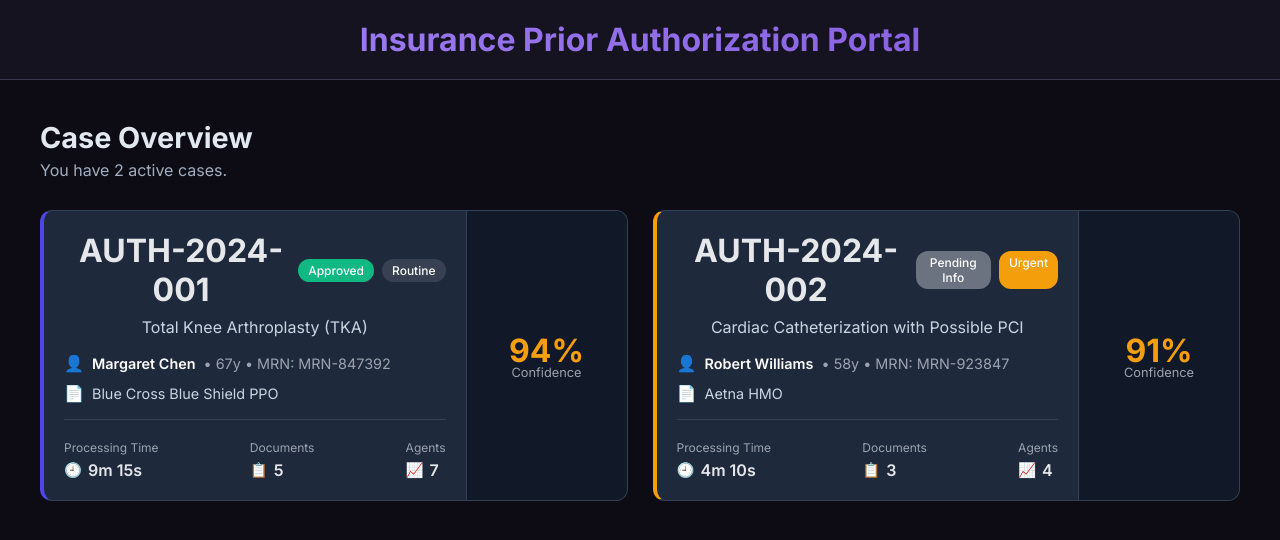
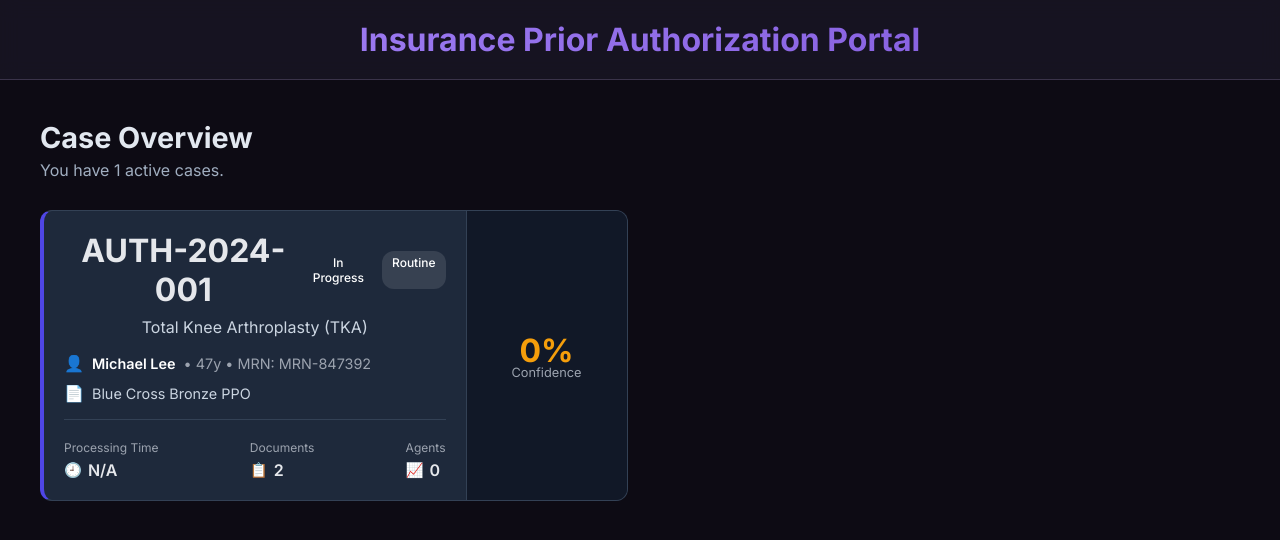
Before and after one commit to dharageshcareer/insurance-portal, a React (Create React App) app: page / in a window 1280 px wide. Shown: the top 540 px of the page. Built offline with nearby package versions, Linux system fonts and the light colour scheme.

Commit message:
working for preauth

```diff
--- a/src/App.js
+++ b/src/App.js
@@ -4,72 +4,43 @@ import Dashboard from './pages/Dashboard';
 import DetailPage from './pages/DetailPage';
 import './App.css';
 
-// Mock data that both pages can access. In a real app, this would come from a state manager or API.
 export const caseData = [
   {
+    // High-level data for dashboard/overview
     requestId: 'AUTH-2024-001',
     procedure: 'Total Knee Arthroplasty (TKA)',
-    status: 'Approved',
-    priority: 'Routine', // <--- THIS FIELD WAS MISSING
-    confidence: 94,
-    submitted: {
-        date: '1/15/2024',
-        time: '3:00:00 PM',
+    status: 'In Progress',
+    priority: 'Routine',
+    confidence: 0,
+    submitted: { date: '1/15/2024', time: '3:00:00 PM' },
+    metrics: { processingTime: 'N/A', documents: 2, agents: 0 },
+
+    // Detailed data for the new Eligibility payload
+    patient_payload: { "firstName": "Michael", "lastName": "Lee", "dateOfBirth": "1978-11-05", "gender": "M", "contactNumber": "+1-555-333-7777", "emailId": "michael.lee@example.com" },
+    insurance_payload: { "payerName": "Blue Cross Bronze PPO", "memberId": "M003", "policyNumber": "POL555666777" },
+    provider_payload: { "providerName": "Sunrise Hospital", "facilityNPI": "3344556677", "renderingPhysician": "Dr. Robert Kim", "physicianNPI": "8877665544" },
+    serviceDetails_payload: { "dateOfService": "2025-06-15", "typeOfService": "Inpatient", "cptCode": "27447", "diagnosisCode": "M17.11" },
+    clinical_payload: { "vitals": { "bloodPressure": "130/85", "heartRate": 82, "temperature": "99.0F", "respiratoryRate": 18, "spo2": "96%" }, "diagnosisList": [ { "icdCode": "M17.11", "description": "Unilateral primary osteoarthritis", "primary": true } ], "clinicalNotes": "Severe knee pain requiring surgery.", "medicalHistory": { "pastConditions": ["Hypertension"], "currentMedications": ["Lisinopril 10mg"] } },
+
+    // Data for the Pre-Auth payload and other UI parts
+    memberId: 'M001', // Corresponds to the pre-auth payload member_id
+    serviceDetails: { cpt_code: "27447" },
+    clinicalDetails: {
+      symptoms: "Severe knee pain",
+      diagnosis: 'Unilateral primary osteoarthritis',
+      clinicalHistory: ["Hypertension"],
+      // --- THIS IS THE UPDATED DOCUMENT STRUCTURE ---
+      documents: [
+        { "documentType": "Clinical Notes", "fileName": "doctor_notes_M001.pdf" },
+        { "documentType": "Imaging Report", "fileName": "xray_report_M001.pdf" }
+      ]
     },
-    metrics: {
-        processingTime: '9m 15s',
-        documents: 5, // This was missing in the previous data for CaseCard
-        agents: 7,
-    },
-    patient: {
-      name: 'Margaret Chen',
-      age: 67,
-      mrn: 'MRN-847392',
-    },
-    insurance: {
-      provider: 'Blue Cross Blue Shield PPO',
-      planId: 'BCBS-TX-8473921',
-    },
-    // Keep the detailed data needed for the detail page
-    memberId: 'M001',
-    dob: '1957-05-20',
-    policyId: 'POL98765',
-    serviceDetails: { date_of_service: "2025-04-10", cpt_code: "27447", icd_codes: ["M17.11"], provider_npi: "1427683920", place_of_service: "OPD" },
-    clinicalDetails: { symptoms: "Chronic knee pain", diagnosis: 'Primary osteoarthritis of the right knee.', clinicalHistory: ["Knee osteoarthritis diagnosed in 2022", "Failed conservative treatments"], documents: [ { name: 'doctor_notes_M001.pdf', size: '2.1MB' }, { name: 'xray_report_M001.pdf', size: '5.4MB' } ] },
-  },
-  {
-    requestId: 'AUTH-2024-002',
-    procedure: 'Cardiac Catheterization with Possible PCI',
-    status: 'Pending Info',
-    priority: 'Urgent', // <--- THIS FIELD WAS MISSING
-    confidence: 91,
-    submitted: {
-        date: '1/16/2024',
-        time: '11:30:00 AM',
-    },
-    metrics: {
-        processingTime: '4m 10s',
-        documents: 3,
-        agents: 4,
-    },
-    patient: {
-      name: 'Robert Williams',
-      age: 58,
-      mrn: 'MRN-923847',
-    },
-    insurance: {
-      provider: 'Aetna HMO',
-      planId: 'AETNA-NY-923847',
-    },
-    // Keep the detailed data
-    memberId: 'M002',
-    dob: '1966-09-15',
-    policyId: 'POL12345',
-    serviceDetails: { date_of_service: "2025-04-12", cpt_code: "99203", icd_codes: ["I25.10"], provider_npi: "1427683921", place_of_service: "Hospital" },
-    clinicalDetails: { symptoms: "Chest pain and shortness of breath", diagnosis: 'Atherosclerotic heart disease', clinicalHistory: ["History of hypertension"], documents: [ { name: 'cardiologist_report_M002.pdf', size: '1.8MB' } ] },
+
+    // Data for the Detail Page Overview
+    patient: { name: 'Michael Lee', age: 47, mrn: 'MRN-847392' },
+    insurance: { provider: 'Blue Cross Bronze PPO', planId: 'BCBS-TX-8473921' },
   },
 ];
-
 
 function App() {
   return (
--- a/src/components/ResultsCard.css
+++ b/src/components/ResultsCard.css
@@ -15,6 +15,12 @@
 .results-grid {
   display: grid;
   grid-template-columns: 1fr 1fr;
+  gap: 20px;
+}
+
+.results-grid-single {
+  display: flex;
+  flex-direction: column;
   gap: 20px;
 }
 
@@ -50,16 +56,20 @@
   padding: 3px 8px;
   border-radius: 6px;
   color: #fff;
+  text-transform: capitalize;
 }
 .result-status.status-eligible { background-color: #059669; }
+.result-status.status-not_eligible { background-color: #DC2626; }
 .result-status.status-denied { background-color: #DC2626; }
 
-.result-item.rationale p {
+
+.result-item.rationale p, .result-item.rationale pre {
   font-size: 0.95em;
   line-height: 1.6;
+  white-space: pre-wrap;
+  word-wrap: break-word;
 }
 
-/* --- NEW STYLES --- */
 .status-pill {
   font-size: 0.9em;
   font-weight: 500;
@@ -100,3 +110,45 @@
   font-weight: 500;
   color: #E2E8F0; /* Value color */
 }
+
+.details-table > div strong {
+    font-weight: 700;
+    font-size: 1.1em;
+    color: #fff;
+}
+
+/* --- NEW STYLES for the Adjudication Rationale List --- */
+.rationale-list {
+  list-style-type: none;
+  padding: 0;
+  margin: 0;
+  display: flex;
+  flex-direction: column;
+  gap: 5px;
+}
+
+.rationale-item {
+  display: flex;
+  align-items: center;
+  padding: 10px 5px;
+  border-bottom: 1px solid #2d283d;
+}
+
+.rationale-item:last-child {
+  border-bottom: none;
+}
+
+.rationale-status {
+  margin-right: 12px;
+  font-size: 1.2rem;
+  font-weight: bold;
+}
+
+.rationale-status.met { color: #10b981; } /* Green checkmark */
+.rationale-status.not-met { color: #ef4444; } /* Red cross */
+
+.rationale-condition {
+  color: #cbd5e1;
+  font-size: 0.9em;
+  line-height: 1.5;
+}
--- a/src/components/ResultsCard.js
+++ b/src/components/ResultsCard.js
@@ -1,15 +1,35 @@
 import React from 'react';
 import './ResultsCard.css';
 
+/**
+ * A small helper component for displaying colored status pills.
+ */
 const StatusPill = ({ text, type }) => (
   <span className={`status-pill ${type}`}>
     {text}
   </span>
 );
 
-// This view is for the detailed Eligibility response
+/**
+ * A sub-component for rendering a single line in a rationale checklist.
+ */
+const RationaleItem = ({ item }) => {
+  const isMet = (item.met || '').toLowerCase() === 'yes';
+  return (
+    <li className="rationale-item">
+      <span className={`rationale-status ${isMet ? 'met' : 'not-met'}`}>
+        {isMet ? '✓' : '✗'}
+      </span>
+      <span className="rationale-condition">{item.condition}</span>
+    </li>
+  );
+};
+
+/**
+ * A dedicated view component for rendering the detailed Eligibility response.
+ */
 const EligibilityView = ({ response }) => {
-  const statusClass = response.eligibility_status === 'eligible' ? 'status-eligible' : 'status-denied';
+  const statusClass = (response.eligibility_status || 'denied').replace('_', '-');
   return (
     <div className="results-grid">
       <div className="result-item">
@@ -20,76 +40,106 @@ const EligibilityView = ({ response }) => {
         <strong>Pre-Auth Required</strong>
         <StatusPill text={response.pre_auth_required ? 'Yes' : 'No'} type={response.pre_auth_required ? 'not-covered' : 'covered'}/>
       </div>
+
       {response.coverage_details && (
         <div className="result-item full-width">
-          <strong>Service Coverage Details</strong>
+          <strong>Coverage Details</strong>
           <div className="details-table">
-            <div><span>Description</span><span>{response.coverage_details?.description} (CPT: {response.coverage_details?.cpt_code})</span></div>
-            <div><span>Covered</span><StatusPill text={response.coverage_details?.covered ? 'Yes' : 'No'} type={response.coverage_details?.covered ? 'covered' : 'not-covered'} /></div>
+            <div><span>Plan Name</span><span>{response.coverage_details.plan_name}</span></div>
+            <div><span>Service Covered</span><StatusPill text={response.coverage_details.service_covered ? 'Yes' : 'No'} type={response.coverage_details.service_covered ? 'covered' : 'not-covered'} /></div>
+            <div><span>ICD Covered</span><StatusPill text={response.coverage_details.icd_covered ? 'Yes' : 'No'} type={response.coverage_details.icd_covered ? 'covered' : 'not-covered'} /></div>
+            <div><span>Room Rent Limit</span><span>${response.coverage_details.room_rent_limit?.toLocaleString() ?? 'N/A'}</span></div>
+            <div><span>Deductible Remaining</span><span>${response.coverage_details.deductible_remaining?.toLocaleString() ?? 'N/A'}</span></div>
+            <div><span>OOP Remaining</span><span>${response.coverage_details.oop_remaining?.toLocaleString() ?? 'N/A'}</span></div>
+            <div><span>Sublimit Remaining</span><span>${response.coverage_details.sublimit_remaining?.toLocaleString() ?? 'N/A'}</span></div>
           </div>
         </div>
       )}
+
       {response.patient_financial_responsibility && (
          <div className="result-item full-width">
-          <strong>Patient Financials</strong>
+          <strong>Patient Financial Responsibility</strong>
           <div className="details-table">
-              <div><span>Copay Due</span><span>${response.patient_financial_responsibility?.copay_due?.toLocaleString() ?? 'N/A'}</span></div>
-              <div><span>Coinsurance</span><span>{response.patient_financial_responsibility?.coinsurance ?? 'N/A'}</span></div>
-              <div><span>Deductible Remaining</span><span>${response.patient_financial_responsibility?.deductible_remaining?.toLocaleString() ?? 'N/A'}</span></div>
-              <div><span>Out of Pocket Max Remaining</span><span>${response.patient_financial_responsibility?.out_of_pocket_maximum_remaining?.toLocaleString() ?? 'N/A'}</span></div>
+              <div><span>Copay</span><span>${response.patient_financial_responsibility.copay?.toLocaleString() ?? 'N/A'}</span></div>
+              <div><span>Coinsurance</span><span>{response.patient_financial_responsibility.coinsurance_percent}%</span></div>
+              <div><span>Deductible To Be Paid</span><span>${response.patient_financial_responsibility.deductible_to_be_paid?.toLocaleString() ?? 'N/A'}</span></div>
+              <div><span>Estimated Patient Pay</span><strong>${response.patient_financial_responsibility.estimated_patient_pay?.toLocaleString() ?? 'N/A'}</strong></div>
           </div>
         </div>
       )}
-      <div className="result-item full-width rationale">
-        <strong>Adjudication Rationale</strong>
-        <p>{response.adjudication_rationale}</p>
-      </div>
+
+      {response.adjudication_rationale && Array.isArray(response.adjudication_rationale) && (
+        <div className="result-item full-width rationale">
+          <strong>Adjudication Rationale</strong>
+          <ul className="rationale-list">
+            {response.adjudication_rationale.map((item, index) => (
+              <RationaleItem key={index} item={item} />
+            ))}
+          </ul>
+        </div>
+      )}
     </div>
   );
 };
 
-// This view is for Pre-Auth responses that have a "decision" and "reasoning"
-const PreAuthDecisionView = ({ response }) => {
-  const decisionType = response.decision?.toLowerCase() || 'denied';
+/**
+ * A dedicated view component for rendering the new detailed Pre-Authorization response.
+ */
+const PreAuthView = ({ response }) => {
+  // Normalize decision text for styling (e.g., "Pre-Auth Approved" -> "approved")
+  const decisionType = (response.decision || '').toLowerCase().includes('approved') ? 'approved' : 'denied';
+
   return (
     <div className="results-grid-single">
       <div className="result-item">
         <strong>Decision</strong>
         <StatusPill text={response.decision} type={decisionType === 'approved' ? 'covered' : 'not-covered'} />
       </div>
-      <div className="result-item rationale">
-        <strong>Reasoning</strong>
-        <p>{response.reasoning}</p>
-      </div>
+
+      {response.clinical_summary && (
+        <div className="result-item rationale">
+            <strong>Clinical Summary</strong>
+            <p>{response.clinical_summary}</p>
+        </div>
+      )}
+
+      {response.adjudication_rationale && Array.isArray(response.adjudication_rationale) && (
+        <div className="result-item rationale">
+          <strong>Adjudication Rationale</strong>
+          <ul className="rationale-list">
+            {response.adjudication_rationale.map((item, index) => (
+              <RationaleItem key={index} item={item} />
+            ))}
+          </ul>
+        </div>
+      )}
     </div>
   );
 };
 
-// --- NEW ---
-// This view is for Pre-Auth responses that are a "clinical summary"
-
-
-
+/**
+ * The main component that acts as a "router" to select the correct view
+ * based on the structure of the data it receives.
+ */
 const ResultsCard = ({ response, title, type }) => {
   if (!response) return null;
 
-  // --- THIS IS THE NEW INTELLIGENT LOGIC ---
   const renderContent = () => {
-    if (type === 'eligibility') {
+    // Check for the unique structure of the Eligibility response
+    if (type === 'eligibility' && response.eligibility_status) {
       return <EligibilityView response={response} />;
     }
 
-    if (type === 'preauth') {
-      // Check which type of pre-auth response we have
-      if (response.decision && response.reasoning) {
-        return <PreAuthDecisionView response={response} />;
-      }
+    // Check for the unique structure of the new Pre-Auth response
+    if (type === 'preauth' && response.decision && Array.isArray(response.adjudication_rationale)) {
+      return <PreAuthView response={response} />;
     }
 
-    // Fallback for any unknown response structure
+    // A robust fallback to display any unrecognized agent output.
+    // This is very helpful for debugging new agent responses.
     return (
         <div className="result-item rationale">
-            <strong>Raw Agent Output</strong>
+            <strong>Unrecognized Agent Output</strong>
             <pre>{JSON.stringify(response, null, 2)}</pre>
         </div>
     );
```
Also changed, not shown: src/services/apiService.js (+19 -24 lines).
